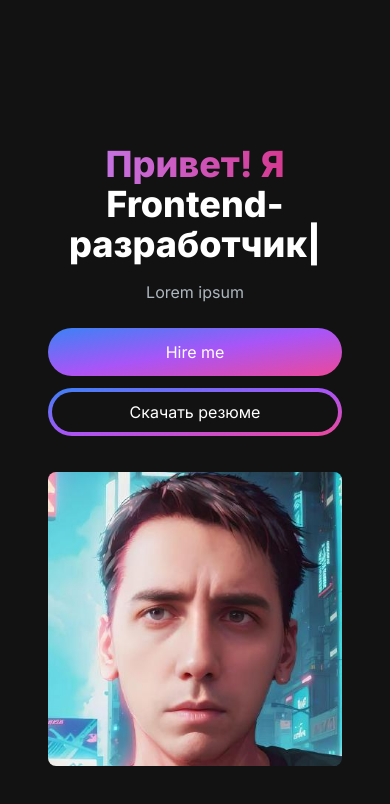
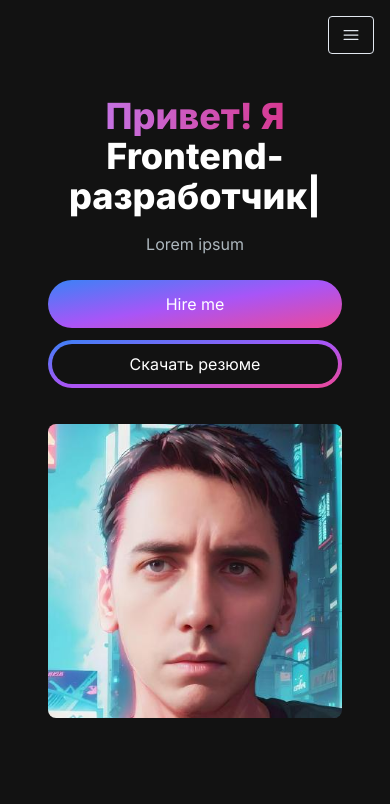
Before and after one commit to denzel-voin/porfolio, a Next.js app: page / in a window 390 px wide. Shown: the top 804 px of the page. Built offline with nearby package versions, Linux system fonts and the light colour scheme.

Commit message:
feat: done menu section

```diff
--- a/src/app/components/HeroSection.tsx
+++ b/src/app/components/HeroSection.tsx
@@ -5,8 +5,8 @@ import {TypeAnimation} from "react-type-animation";
 export const HeroSection = () => {
     return (
         <section>
-            <div className='grid grid-cols-1 sm:grid-cols-12 items-center'>
-                <div className='col-span-7 text-center sm:text-left'>
+            <div className='grid grid-cols-1 sm:grid-cols-12 justify-items-center md:justify-items-stretch items-center'>
+                <div className='col-span-8 text-center sm:text-left'>
                     <h1 className='text-white mb-4 text-4xl sm:text-5xl lg:text-6xl font-extrabold'>
                         <span className='text-transparent block bg-clip-text bg-gradient-to-r from-purple-400 to-pink-600'>Привет! Я {'\n'}</span>
                         <TypeAnimation
@@ -31,7 +31,7 @@ export const HeroSection = () => {
                         </button>
                     </div>
                 </div>
-                <div className='col-span-5 mt-5'>
+                <div className='col-span-4 mt-5'>
                     <Image
                         className='rounded-lg mt-4 lg:mt-0'
                         src='/images/photo.jfif'
--- /dev/null
+++ b/src/app/components/MenuOverlay.tsx
@@ -0,0 +1,12 @@
+import {ILink} from "../../../types/types";
+import {NavLink} from "@/app/components/NavLink";
+
+export const MenuOverlay = ({ links }: { links: ILink[] }) => {
+    return (
+        <ul className='flex flex-col p-4 items-center'>{links.map((link, index) => (
+            <li key={index}>
+                <NavLink href={link.href} title={link.title} />
+            </li>
+        ))}</ul>
+    )
+}
--- a/src/app/components/Navbar.tsx
+++ b/src/app/components/Navbar.tsx
@@ -1,21 +1,23 @@
 'use client'
-
 import {NavLink, NavLinks} from "@/app/components/NavLink";
 import {useState} from "react";
+import {Bars3Icon, XMarkIcon} from "@heroicons/react/24/solid";
+import {MenuOverlay} from "@/app/components/MenuOverlay";
 
 export const Navbar = () => {
     const [navbar, setNavbar] = useState(false);
     return (
-        <nav className='fixed top-0 left-0 right-0 z-10 bg-[#121212] bg-opacity-90'>
-            <div className='mx-auto p-8 flex'>
-                <div className='mobile-menu block md:hidden'>
-                    {
-                        navbar ? (
-                            <button></button>
-                        ) : (
-                            <button></button>
-                        )
-                    }
+        <nav className='fixed top-0 left-0 right-0 z-10 bg-[#121212] bg-opacity-100'>
+            <div className='mx-auto p-4 flex md:p-8'>
+                <div className='ml-auto mobile-menu block md:hidden'>
+                    {!navbar ? (
+                        <button onClick={() => setNavbar(true)} className='flex items-center px-3 py-2 border rounded text-slate-200 border-slate-200 hover:text-white hover:border-white'><Bars3Icon className='h-5 w-5' /></button>
+                    ) : (
+                        <button
+                            onClick={() => setNavbar(false)}
+                            className='flex items-center px-3 py-2 border rounded text-slate-200 border-slate-200 hover:text-white hover:border-white'>
+                            <XMarkIcon className='h-5 w-5'/></button>
+                    )}
                 </div>
                 <div className='menu hidden md:block md:w-auto ml-auto' id='navbar'>
                     <ul className='flex p-4 md:p-0 md:flex-row md:space-x-8 mt-0'>
@@ -25,6 +27,7 @@ export const Navbar = () => {
                     </ul>
                 </div>
             </div>
+            {navbar ? <MenuOverlay links={NavLinks}/> : null}
         </nav>
 )
 }
--- a/src/app/page.tsx
+++ b/src/app/page.tsx
@@ -6,7 +6,7 @@ export default function Home() {
   return (
     <main className="flex min-h-screen flex-col bg-[#121212]">
         <Navbar />
-        <div className='container mt-24 mx-auto py-12 px-12'>
+        <div className='container mt-12 md:mt-24 mx-auto py-12 px-12'>
             <HeroSection />
         </div>
     </main>
```
